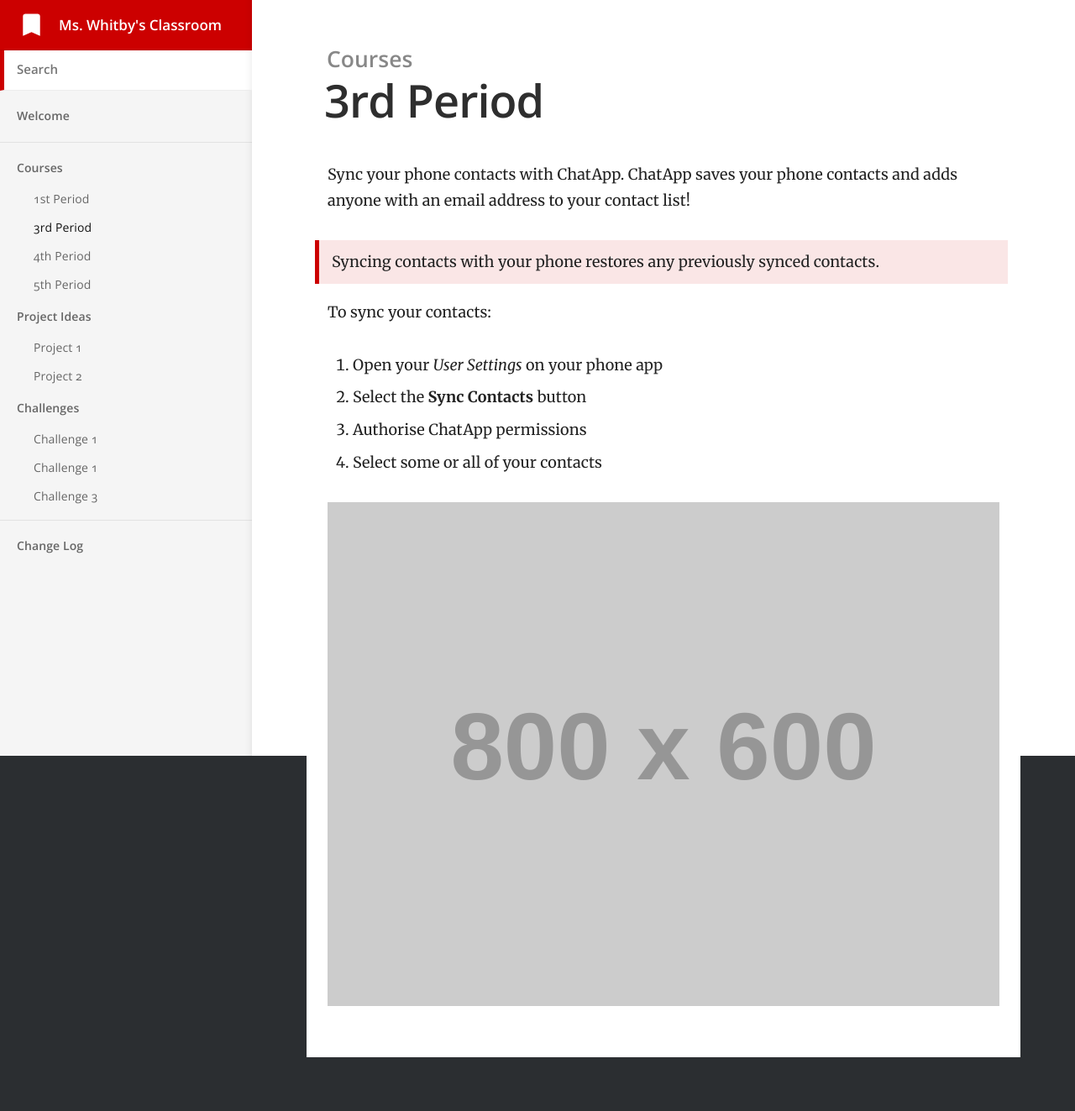
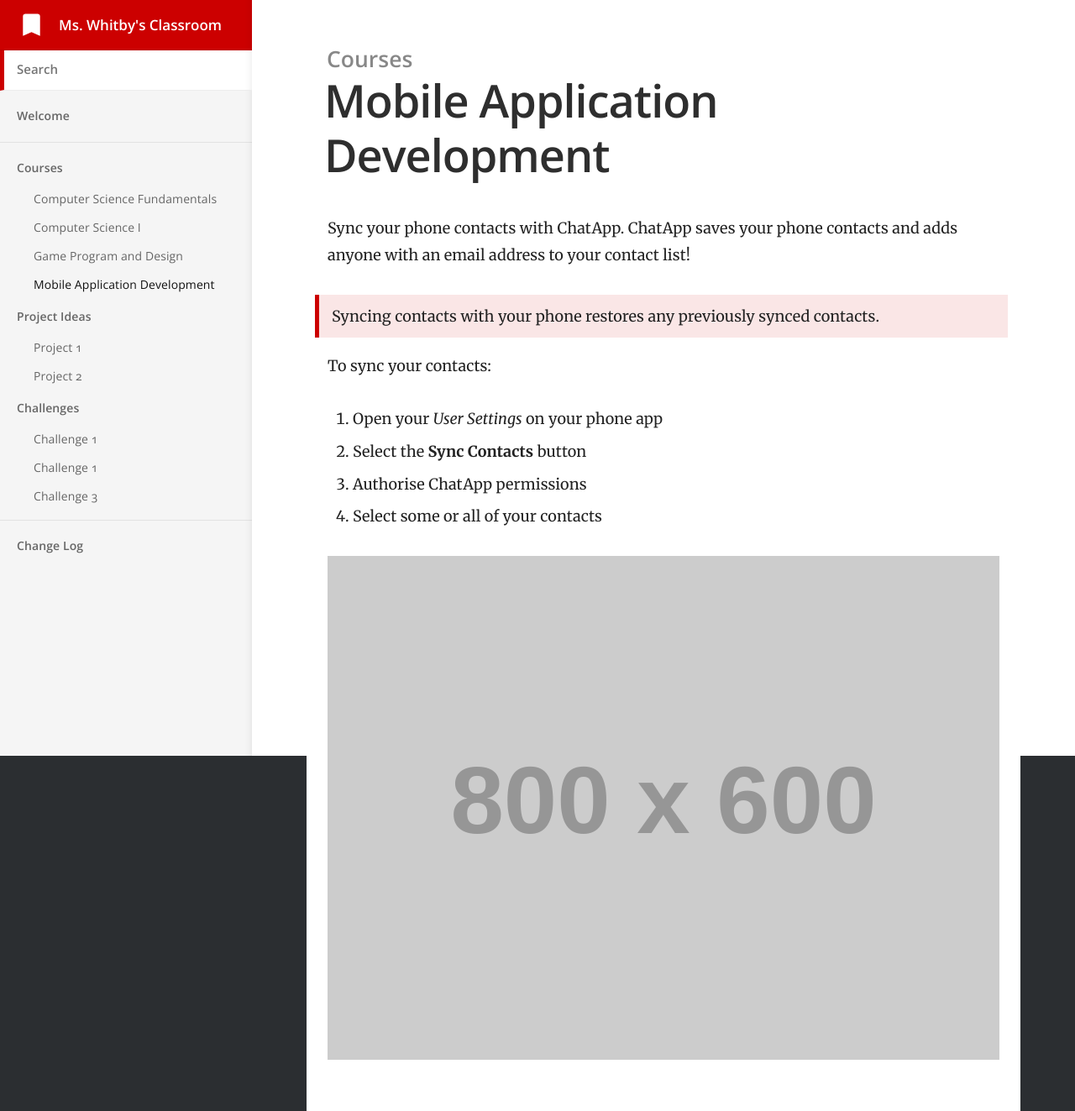
Before and after one commit to mswhitby/classroom, a Jekyll site: the page built from _docs/courses/mad.md, in a window 1280 px wide. Shown: the whole page at 84% size. Built offline with Jekyll 4.4.1, drawn with Linux system fonts in a browser that asks for light colours; before the commit the page ends 1259 px from its top, so only the background shows below that.

Commit message:
Website updates

```diff
--- a/_docs/courses/fifth.md
+++ b/_docs/courses/cs1.md
@@ -1,7 +1,7 @@
 ---
-title: 5th Period
+title: Computer Science I
 category: Courses
-order: 4
+order: 2
 ---
 
 Sync your phone contacts with ChatApp. ChatApp saves your phone contacts and adds anyone with an email address to your contact list!
--- a/_docs/courses/fourth.md
+++ b/_docs/courses/gpd.md
@@ -1,5 +1,5 @@
 ---
-title: 4th Period
+title: Game Program and Design
 category: Courses
 order: 3
 ---
--- a/_docs/courses/third.md
+++ b/_docs/courses/mad.md
@@ -1,7 +1,7 @@
 ---
-title: 3rd Period
+title: 	Mobile Application Development
 category: Courses
-order: 2
+order: 4
 ---
 
 Sync your phone contacts with ChatApp. ChatApp saves your phone contacts and adds anyone with an email address to your contact list!
```
Also changed, not shown: _docs/courses/csf.md (added, +17 -0 lines), _docs/courses/first.md (deleted, +0 -17 lines).
